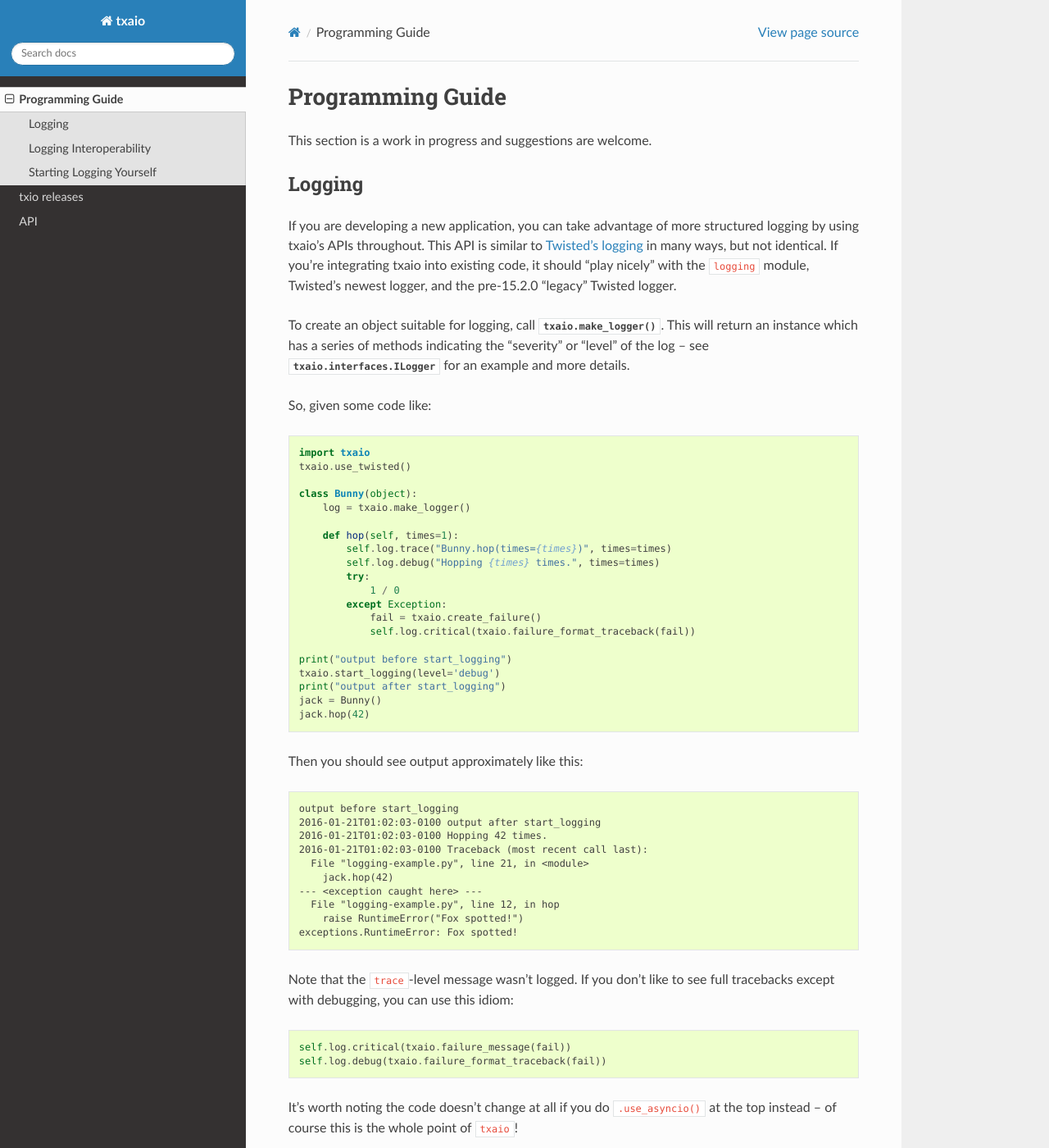
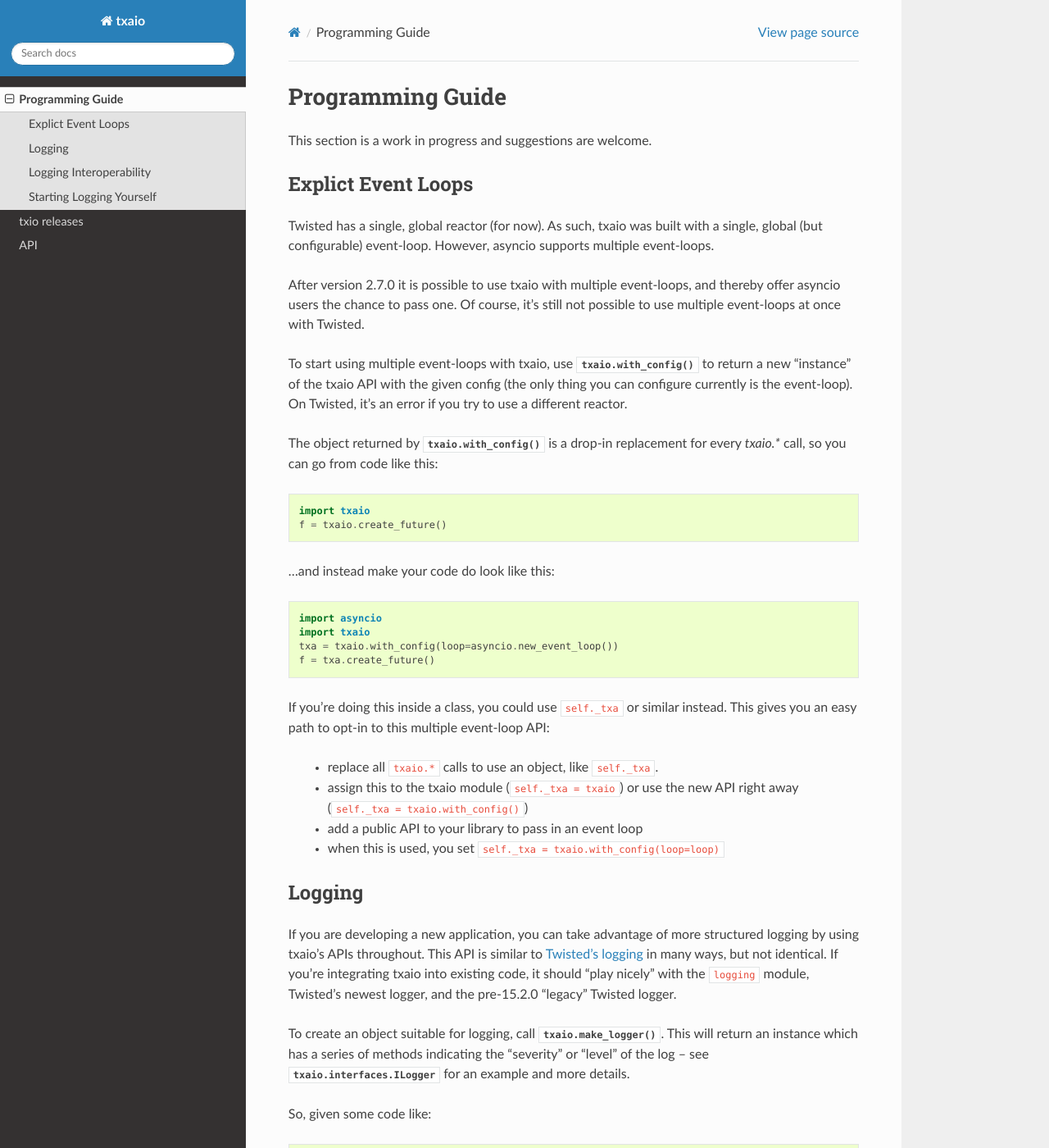
Before and after one commit to crossbario/txaio, a Sphinx documentation site: the page built from docs/programming-guide.rst, in a window 1280 px wide and 1400 px high. Shown: the whole window at 82% size. Built offline with Sphinx 7.4.7 and the Read the Docs theme 2.0.0, drawn with Linux system fonts in a browser that asks for light colours; pages that are not in the unit, such as notebooks, are missing from menus; the version number could not be read and is left out.

Commit message:
document explicit event-loop usage

```diff
--- a/docs/programming-guide.rst
+++ b/docs/programming-guide.rst
@@ -2,6 +2,39 @@
 =================
 
 This section is a work in progress and suggestions are welcome.
+
+
+Explict Event Loops
+-------------------
+
+Twisted has a single, global reactor (for now). As such, txaio was built with a single, global (but configurable) event-loop. However, asyncio supports multiple event-loops.
+
+After version 2.7.0 it is possible to use txaio with multiple event-loops, and thereby offer asyncio users the chance to pass one. Of course, it's still not possible to use multiple event-loops at once with Twisted.
+
+To start using multiple event-loops with txaio, use :func:`txaio.with_config` to return a new "instance" of the txaio API with the given config (the only thing you can configure currently is the event-loop). On Twisted, it's an error if you try to use a different reactor.
+
+The object returned by :func:`txaio.with_config` is a drop-in replacement for every `txaio.*` call, so you can go from code like this::
+
+    import txaio
+    f = txaio.create_future()
+
+...and instead make your code do look like this::
+
+    import asyncio
+    import txaio
+    txa = txaio.with_config(loop=asyncio.new_event_loop())
+    f = txa.create_future()
+
+If you're doing this inside a class, you could use ``self._txa`` or similar instead. This gives you an easy path to opt-in to this multiple event-loop API:
+
+   - replace all ``txaio.*`` calls to use an object, like ``self._txa``.
+
+   - assign this to the txaio module (``self._txa = txaio``) or use
+     the new API right away (``self._txa = txaio.with_config()``)
+
+   - add a public API to your library to pass in an event loop
+
+   - when this is used, you set ``self._txa = txaio.with_config(loop=loop)``
 
 
 Logging
```
